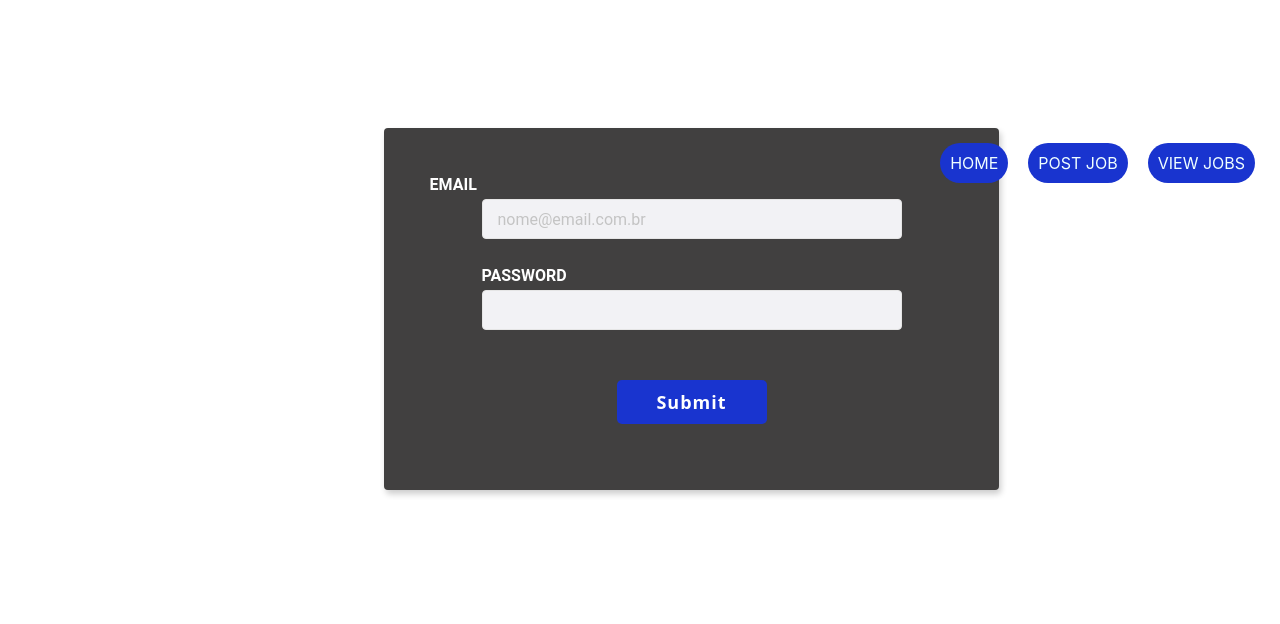
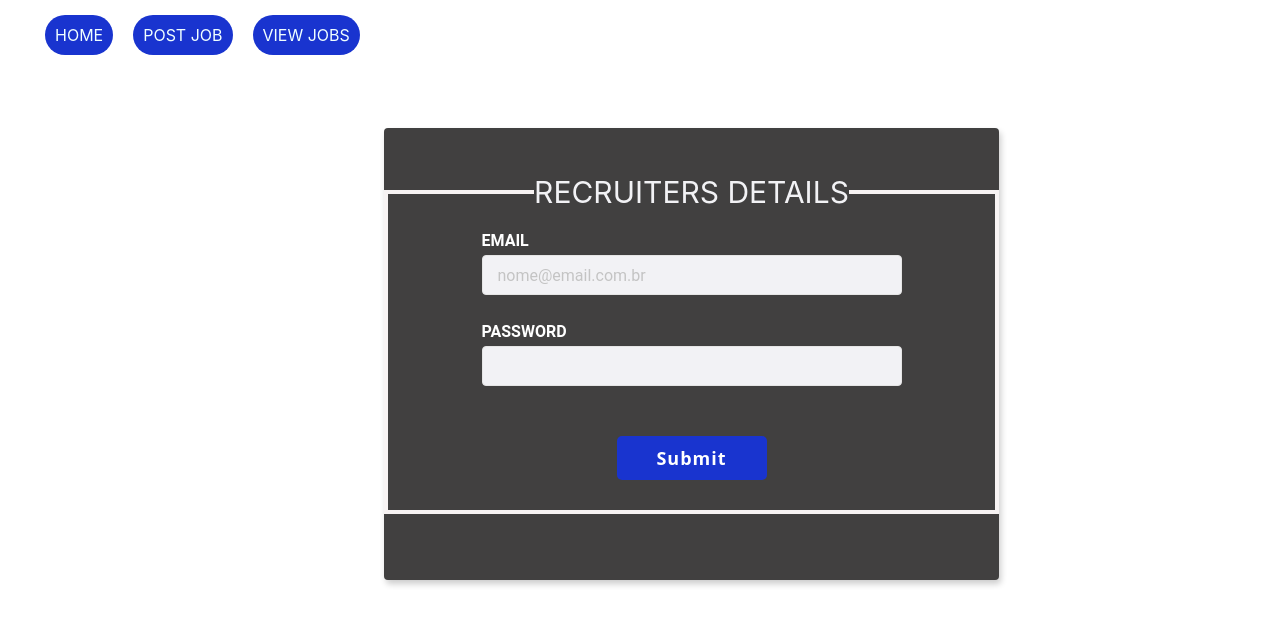
Before and after one commit to MurituMaina/huister_job_board, a React (Create React App) app: page /PostJob in a window 1280 px wide. Shown: the top 624 px of the page. Built offline with nearby package versions, Linux system fonts and the light colour scheme.

Commit message:
change navbar styling

```diff
--- a/src/navbar components/home/Home.css
+++ b/src/navbar components/home/Home.css
@@ -17,7 +17,7 @@ h1{
 .content{
     width: 50%;
     margin: auto;
-    height: 300px;
+    height: 400px;
     padding-top: 100px;
     text-align: center;
     color: white;
--- a/src/navbar components/navbar/navbar.css
+++ b/src/navbar components/navbar/navbar.css
@@ -1,9 +1,13 @@
 
  .navbar {
+
     float: right;
      padding: 25px;
      display: flex;
      align-items: center;
+     position: fixed;
+     top: 0;
+     z-index: 20;
     }
 
    .navbar a {
--- a/src/navbar components/postJob/PostJob.css
+++ b/src/navbar components/postJob/PostJob.css
@@ -3,6 +3,17 @@
     padding: 0;
     box-sizing: border-box;
     -webkit-font-smoothing: antialiased;
+  }
+  fieldset{
+      width: 100%;
+      border: 4px solid rgb(247, 243, 243);
+      padding-bottom: 30px;
+      padding-top: 20px;
+
+  }
+  legend{
+    font-size: 30px;
+    color: #f2f2f5;
   }
 
   /* html,
--- a/src/navbar components/postJob/PostJob.js
+++ b/src/navbar components/postJob/PostJob.js
@@ -22,6 +22,7 @@ const PostJob = () => {
     return (
       <div>
         <form className="form" onSubmit={handleSubmit}>
+          <fieldset><legend>RECRUITERS DETAILS</legend>
           <div className="input-group">
             <label htmlFor="email">Email</label>
             <input type="email" name="email" placeholder="nome@email.com.br" />
@@ -30,7 +31,8 @@ const PostJob = () => {
             <label htmlFor="password">Password</label>
             <input type="password" name="password" />
           </div>
-          <button className="primary">Submit</button>
+            <button className="primary">Submit</button>
+            </fieldset>
         </form>
       </div>
     );
```
